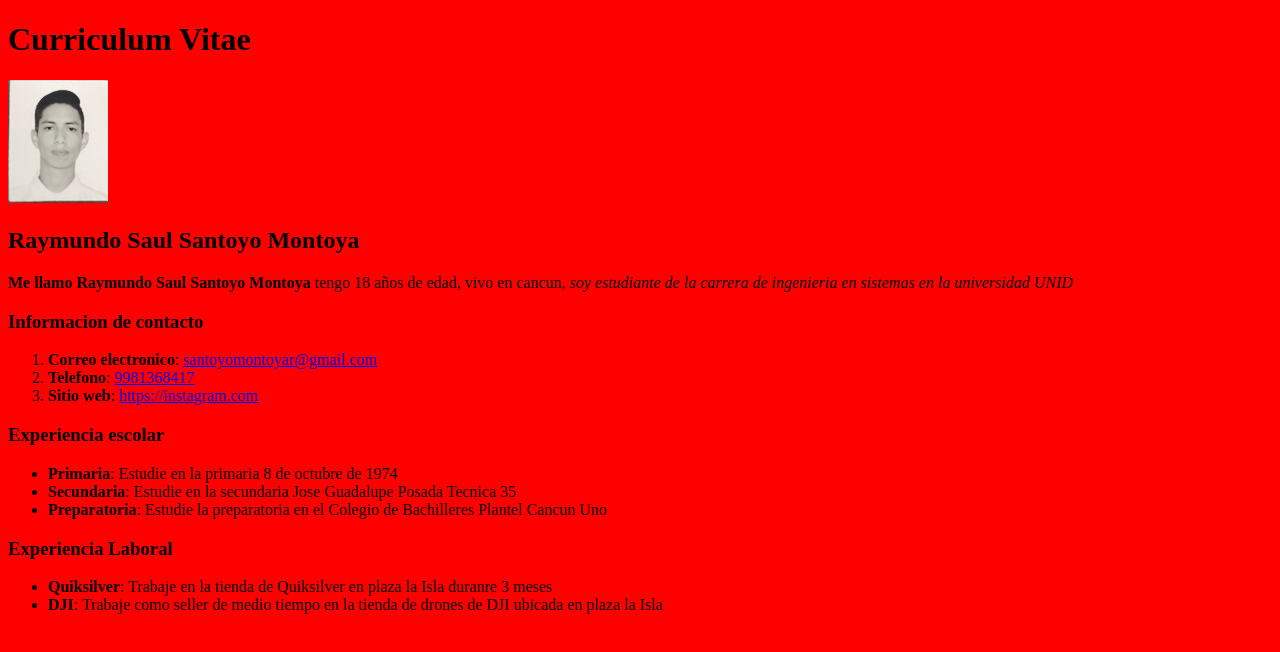
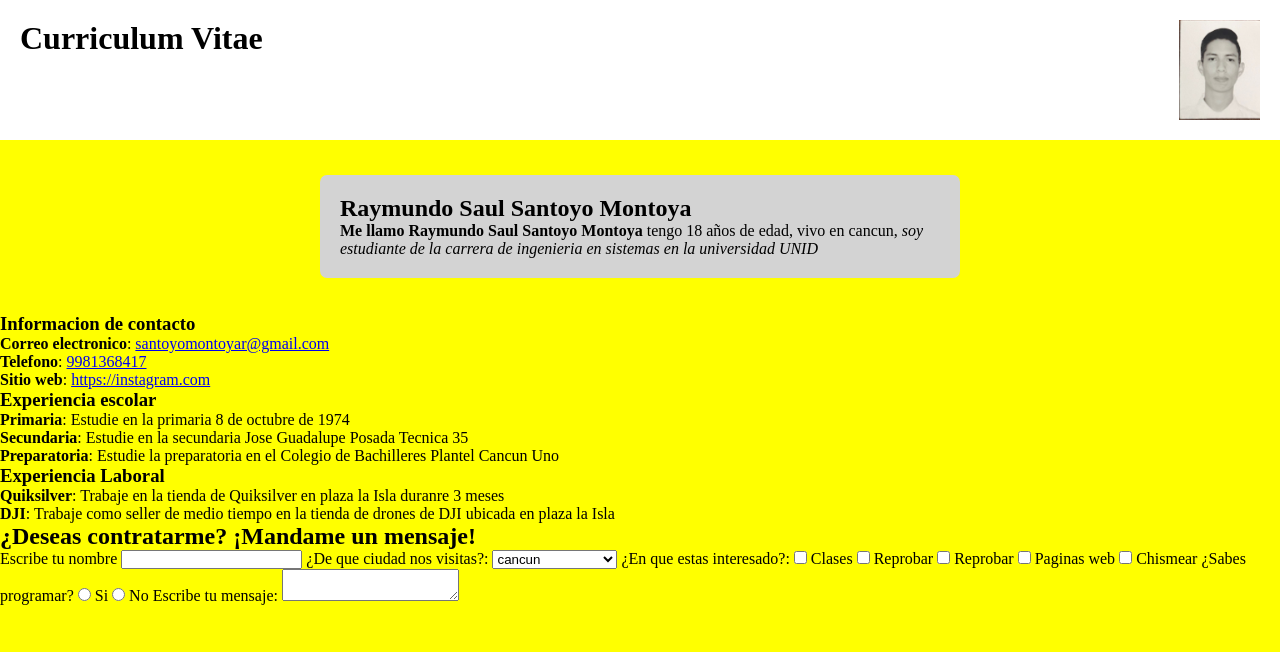
Before and after one commit to picaku1/ing-de-software-primer-parcial, a plain HTML site: page Raymundo.html in a window 1280 px wide. Drawn offline with Linux system fonts and the light colour scheme.

Commit message:
hasta aqui

```diff
--- a/Raymundo.html
+++ b/Raymundo.html
@@ -7,27 +7,59 @@
     <link rel="stylesheet" href="css/style.css">
 </head>
 <body>
+   <div class="header">
    <H1 class="titulos">Curriculum Vitae</H1>
-   <img src="mifoto2.jpg" width="100px" alt="Raymundo Saul Santoyo Montoya">
+   <img src="mifoto2.jpg" alt="Raymundo Saul Santoyo Montoya">
+   </div>
+   <div class="contenedorDescripcion">
    <h2 class="titulos">Raymundo Saul Santoyo Montoya</h2>
    <p id="descripcion"><strong>Me llamo Raymundo Saul Santoyo Montoya</strong> tengo 18 años de edad, vivo en cancun, <i>soy estudiante
-    de la carrera de ingenieria en sistemas en la universidad UNID</i></p>
+    de la carrera de ingenieria en sistemas en la universidad UNID</i></p></div>
+
+    <div>
    <h3 class="titulos">Informacion de contacto</h3>
    <ol>
     <li><strong>Correo electronico</strong>: <a href="santoyomontoyar@gmail.com">santoyomontoyar@gmail.com</a></li>
     <li><strong>Telefono</strong>: <a href="9981368417">9981368417</a></li>
     <li><strong>Sitio web</strong>: <a href="https://instagram.com">https://instagram.com</a></li>
-   </ol>
+   </ol></div>
+   <div>
    <h3 class="titulos">Experiencia escolar</h3>
    <ul>
     <li><strong>Primaria</strong>: Estudie en la primaria 8 de octubre de 1974</li>
     <li><strong>Secundaria</strong>: Estudie en la secundaria Jose Guadalupe Posada Tecnica 35</li>
     <li><strong>Preparatoria</strong>: Estudie la preparatoria en el Colegio de Bachilleres Plantel Cancun Uno</li>
-   </ul>
+   </ul></div>
+   <div>
    <H3 class="titulos">Experiencia Laboral</H3>
    <ul>
     <li><strong>Quiksilver</strong>: Trabaje en la tienda de Quiksilver en plaza la Isla duranre 3 meses</li>
     <li><strong>DJI</strong>: Trabaje como seller de medio tiempo en la tienda de drones de DJI ubicada en plaza la Isla</li>
-   </ul>
+   </ul></div>
+   <div class="contacto">
+    <h2>¿Deseas contratarme? ¡Mandame un mensaje!</h2>
+    <form>
+        <label for="nombre">Escribe tu nombre</label>
+        <input type="text" name="nombre">
+        <label for="ciudad">¿De que ciudad nos visitas?:</label>
+        <select name="ciudad">
+            <option value="">cancun</option>
+            <option value="">Merida</option>
+            <option value="">Playa del carmen</option>
+            <option value="">Campeche</option>
+        </select>
+        <label for="">¿En que estas interesado?:</label>
+        <input type="checkbox"> <span>Clases</span>
+        <input type="checkbox"> <span>Reprobar</span>
+        <input type="checkbox"> <span>Reprobar</span>
+        <input type="checkbox"> <span>Paginas web</span>
+        <input type="checkbox"> <span>Chismear</span>
+        <label for="programar">¿Sabes programar?</label>
+        <input type="radio" name="programar"> <span>Si</span>
+        <input type="radio" name="programar"> <span>No</span>
+        <label for="mensaje">Escribe tu mensaje:</label>
+        <textarea name="mansaje"></textarea>
+    </form>
+   </div>
 </body>
 </html>
--- a/css/raymundosantoyo.css
+++ b/css/raymundosantoyo.css
@@ -1,3 +1,29 @@
+* {
+    margin: 0;
+    padding: 0;
+    box-sizing: border-box;
+}
+
 body {
-    background: gray;
+    background: yellow;
 }
+
+.header {
+    background: white;
+    padding: 20px;
+    width: 100%;
+    display: flex;
+    justify-content: space-between;
+  }
+
+  .header img {
+    height: 100px;
+  }
+
+  .contenedorDescripcion {
+    background: lightgray;
+    padding: 20px;
+    margin: 35px auto;
+    width: 50%;
+    border-radius: 7px;
+  }
--- a/css/style.css
+++ b/css/style.css
@@ -1,3 +1,3 @@
-@import url("raymundosantoyo.css");
 @import url("alexcanul.css");
 @import url('abraham.css');
+@import url("raymundosantoyo.css");
```
